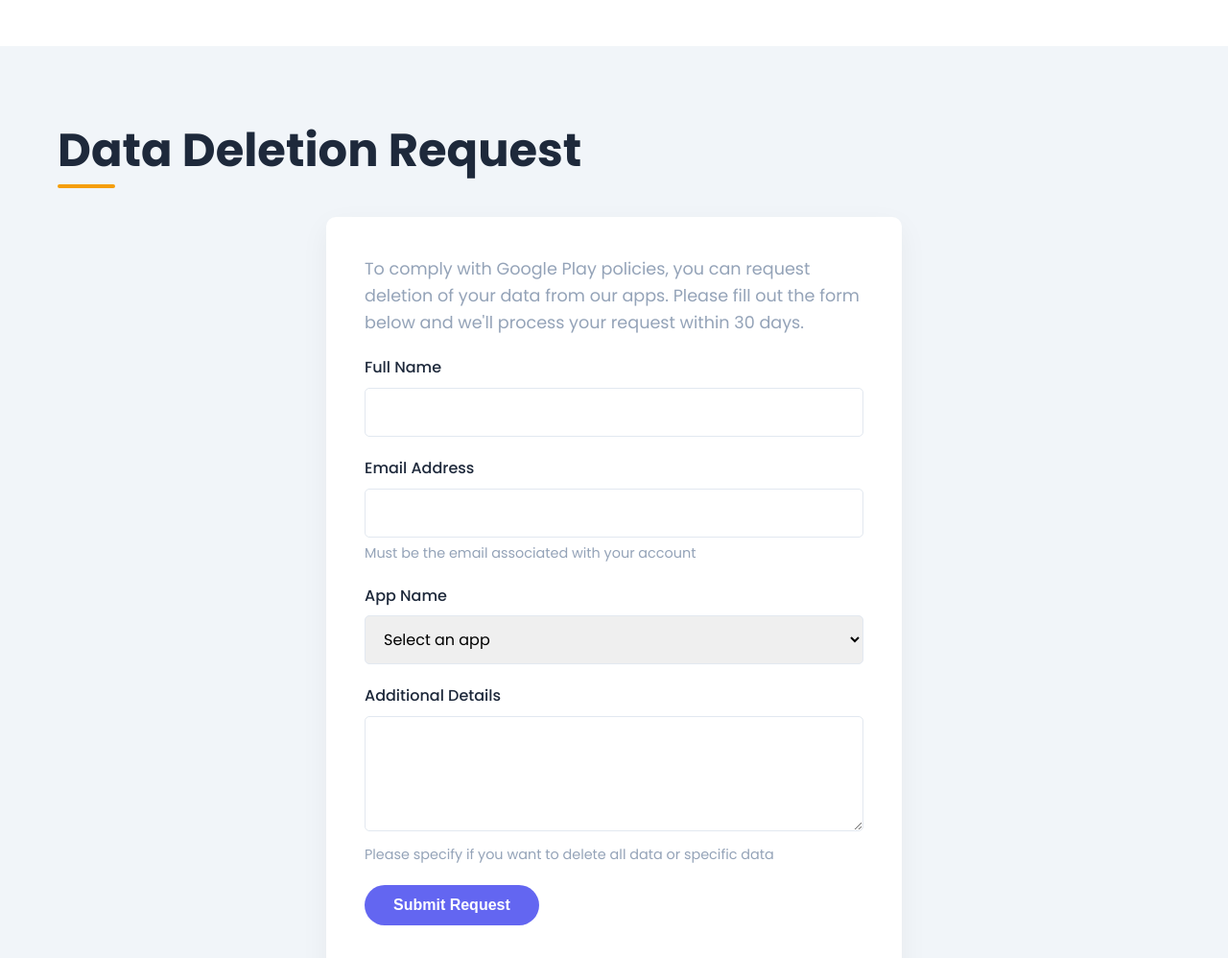
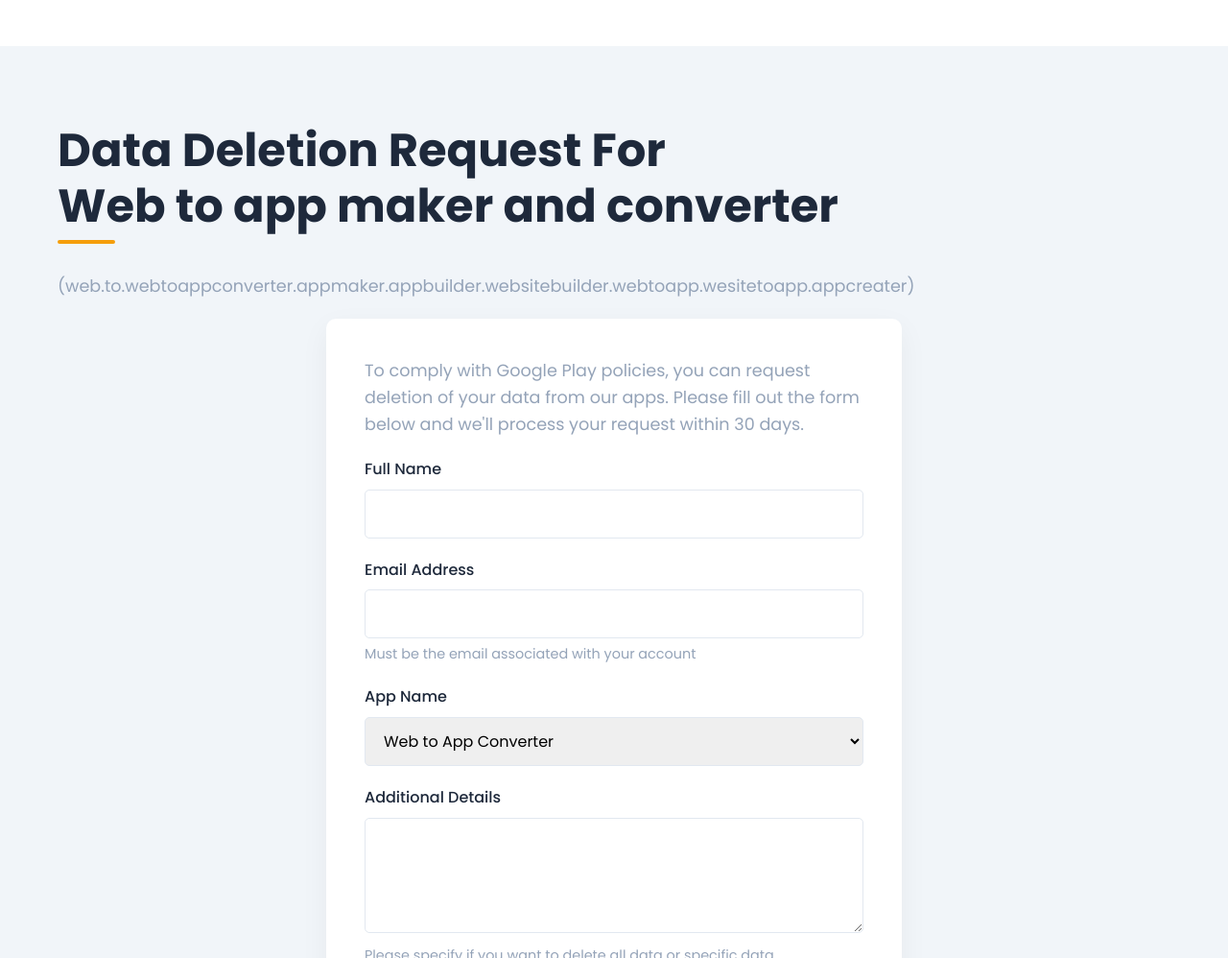
Before and after one commit to HamzaAkhtar-Dev/genzonix, a plain HTML site: page index.html in a window 1280 px wide. Shown: the part 3060-4058 px from the top of the page at 96% size. Drawn offline with Linux system fonts and the light colour scheme.

Commit message:
data deletion

```diff
--- a/index.html
+++ b/index.html
@@ -842,7 +842,8 @@
   <!-- Data Deletion Section -->
   <section class="data-deletion" id="data-deletion-request-form">
     <div class="container">
-      <h2 class="text-center">Data Deletion Request</h2>
+      <h2 class="">Data Deletion Request For </br> Web to app maker and converter <br></h2>
+     <p>(web.to.webtoappconverter.appmaker.appbuilder.websitebuilder.webtoapp.wesitetoapp.appcreater)</p>
       <div class="data-deletion-form">
         <p>To comply with Google Play policies, you can request deletion of your data from our apps. Please fill out the form below and we'll process your request within 30 days.</p>
         <form id="deletionForm" onsubmit="sendDeletionRequest(event)">
@@ -859,7 +860,7 @@
             <label for="appName">App Name</label>
             <select id="appName" name="appName" class="form-control" required>
               <option value="">Select an app</option>
-              <option value="web2app">Web to App Converter</option>
+              <option selected value="web2app">Web to App Converter</option>
             </select>
           </div>
           <div class="form-group">
```
